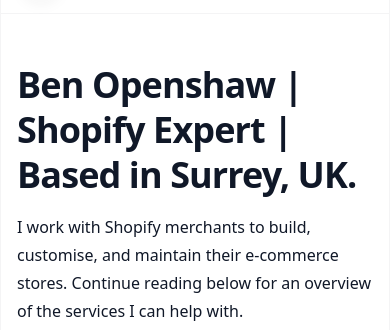
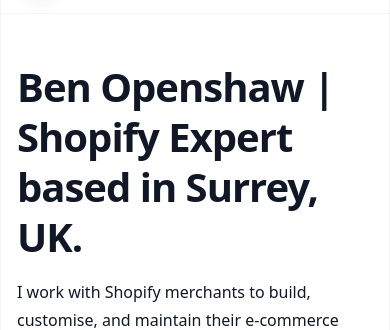
Before and after one commit to bopensh/Portfolio, a website: page index.html in a window 390 px wide. Shown: the part 67-397 px from the top of the page. Drawn offline with nearby package versions, Linux system fonts and the light colour scheme; files that its build step writes are made by us from their sources.

Commit message:
Update to size of hero heading on mobile

```diff
--- a/index.html
+++ b/index.html
@@ -105,9 +105,9 @@
         >
           <!-- Headline -->
           <h1
-            class="max-w-4xl text-4xl sm:text-5xl font-bold tracking-tight mb-4 leading-tight"
+            class="max-w-4xl text-[2.5rem] sm:text-5xl font-bold tracking-tight mb-4 leading-tight"
           >
-            Ben Openshaw | Shopify Expert | Based in Surrey, UK.
+            Ben Openshaw | Shopify Expert based in Surrey, UK.
           </h1>
           <!-- Description -->
           <p class="text-base leading-7 max-w-3xl mb-6">
```
